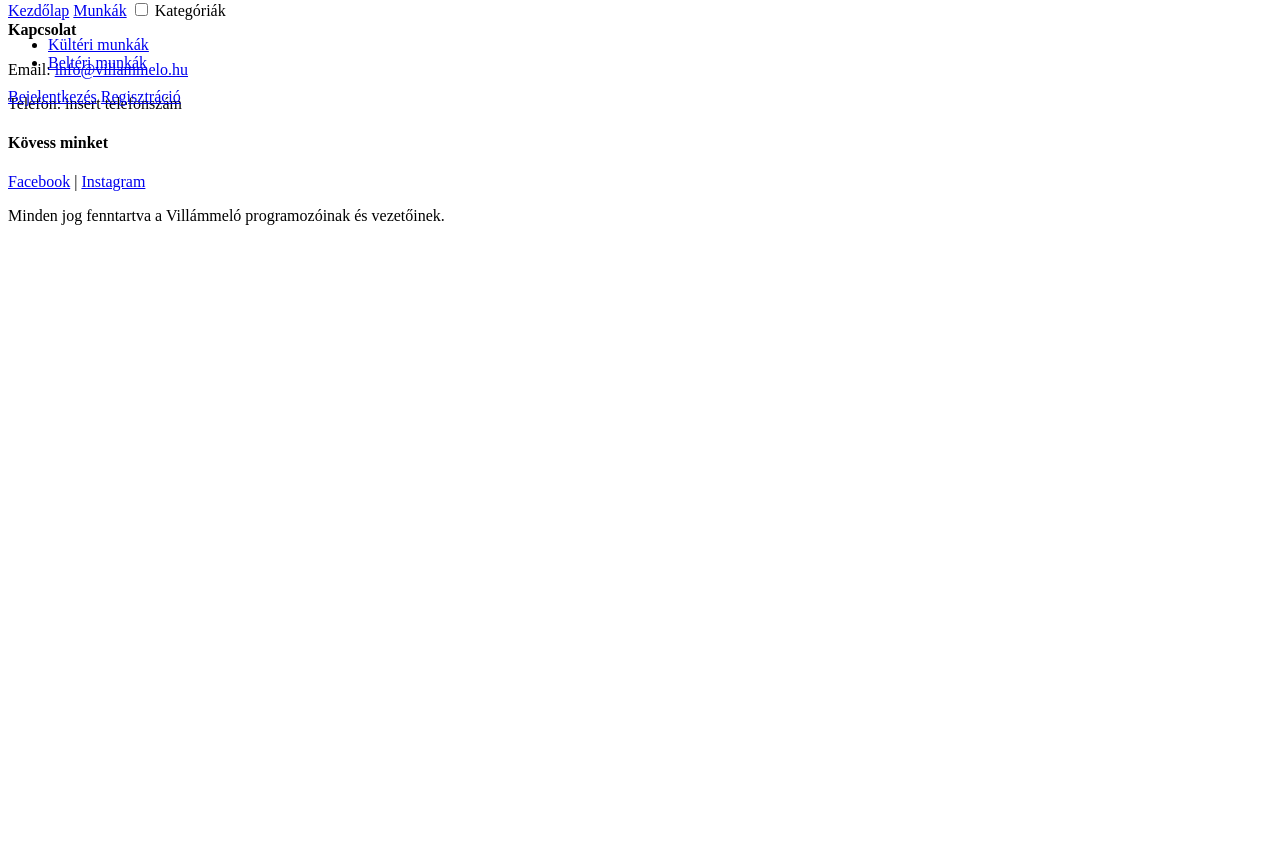
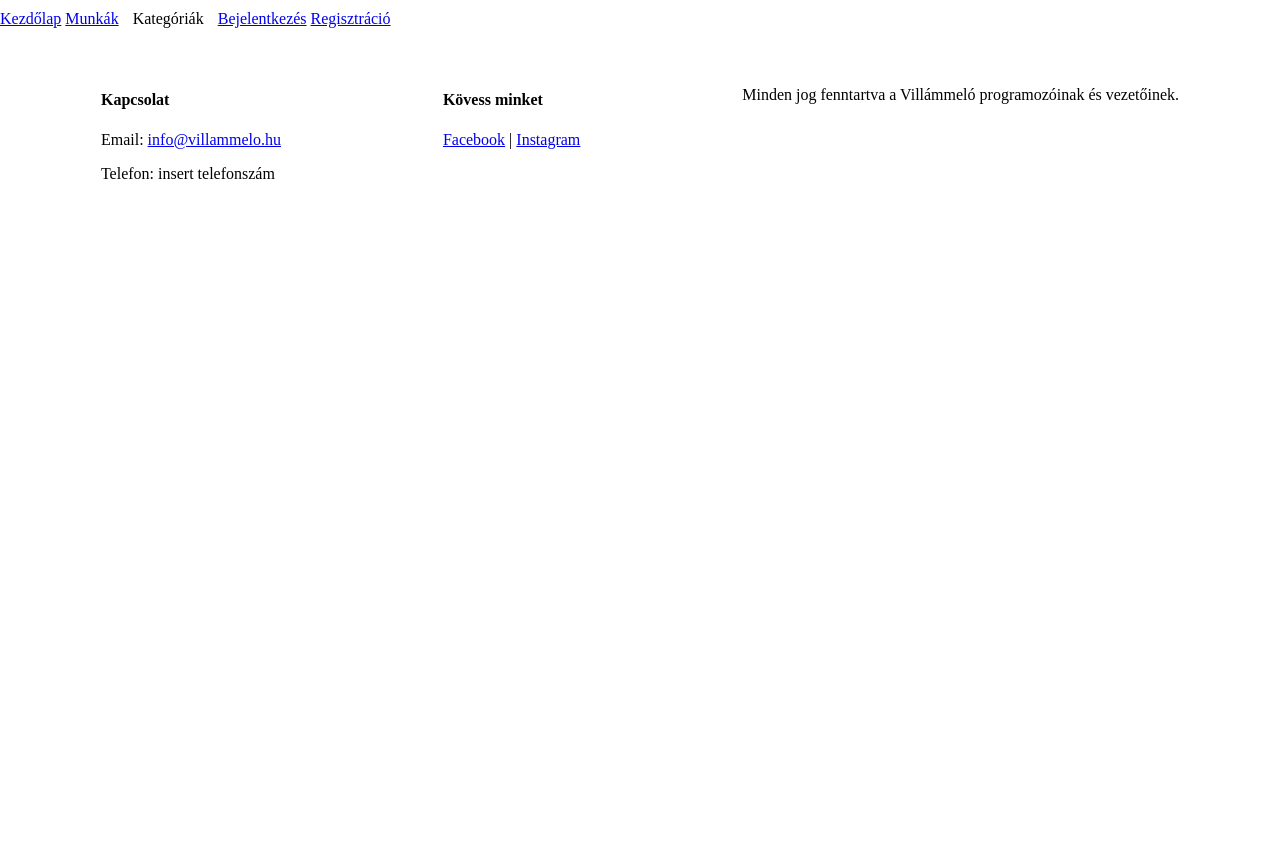
Before and after one commit to BorosDani/VProject, a PHP site: page / in a window 1280 px wide. Before the commit the page ends 225 px from the top, so only its background shows below. Run offline with PHP 8.4, Linux system fonts and the light colour scheme.

Commit message:
Update style.css
ha kell, holnap belerakok egy kis dizájnt is

```diff
--- a/villammelo/style.css
+++ b/villammelo/style.css
@@ -1,5 +1,73 @@
+.dropdown{
+    display: inline-block;
+}
+
 .menu {
+    position: fixed;
     top: 0;
-    bottom:0;
-    position:fixed;
+    left: 0;
 }
+
+.dropdown input {
+    display: none; /* checkbox elrejtve */
+}
+
+.dropdown span {
+    cursor: pointer;
+    display: inline-block;
+    padding: 10px;
+}
+
+.content {
+    display: none;
+    position: absolute;
+    margin: 0;
+    padding: 0;
+    list-style: none;
+}
+
+.content li a {
+    display: block;
+    padding: 8px 12px;
+    text-decoration: none;
+    color: black;
+}
+
+
+.dropdown input:checked ~ .content {
+    display: block;
+}
+
+.menu {
+    position: fixed;
+    top: 0;
+    left: 0;
+    width: 100%;     /* hogy végigérjen felül */
+    background: #fff; /* vagy valami szín, hogy ne lógjon át */
+    z-index: 1000;    /* a tartalom ne takarja */
+    height: 50px;     /* beállítod, mennyi magas a menü */
+  }
+
+  body {
+    display: flex;
+    flex-direction: column;
+    min-height: 100vh;
+    margin: 0;
+
+    padding-top: 50px;
+  }
+
+  main {
+    flex: 1;
+  }
+
+  footer {
+    text-align: center;
+    padding: 20px;
+  }
+
+  .footer-container {
+    display: flex;
+    justify-content: space-around;
+    text-align: left;
+  }
```
